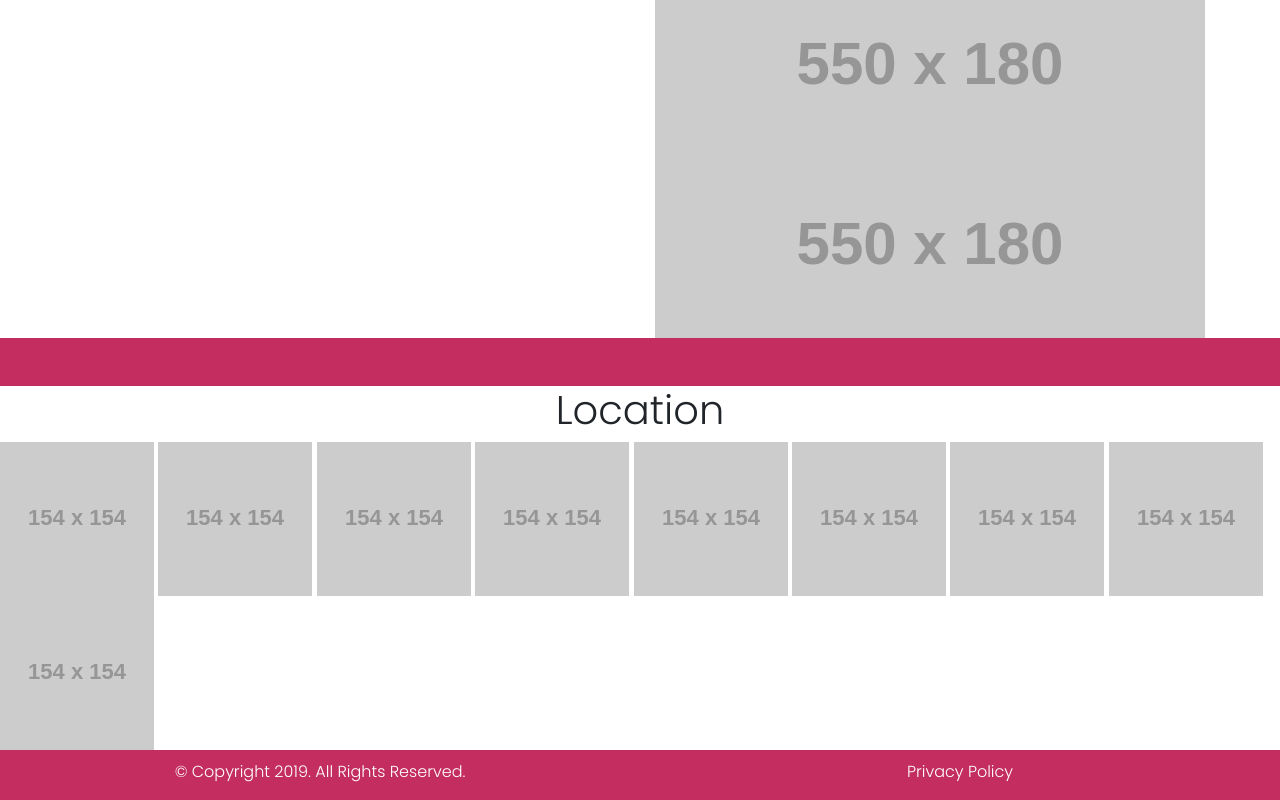
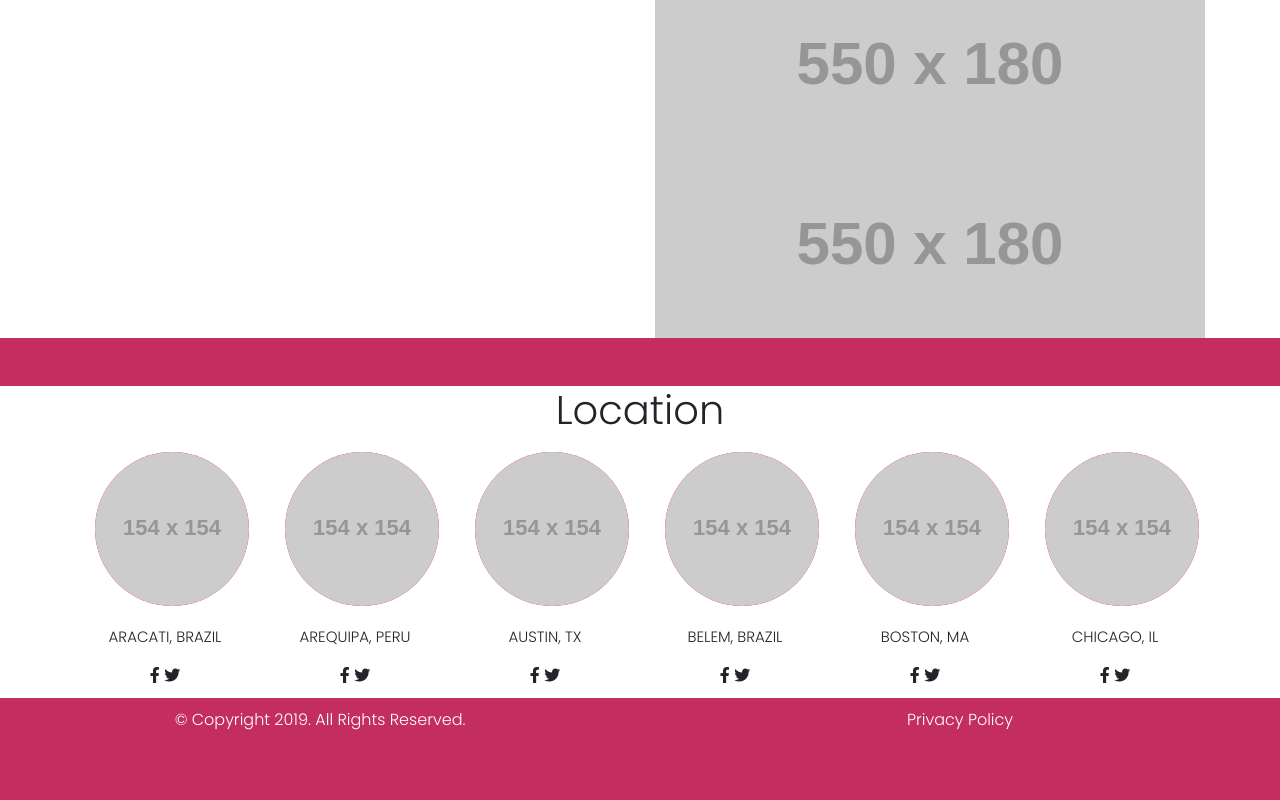
Before and after one commit to pyladiesbkk/pyladies-web, a website built with webpack: page src/index.html in a window 1280 px wide. Shown: the part 1834-2634 px from the top of the page. After the commit the page ends 2582 px from the top, so only its background shows below. Built offline with nearby package versions, Linux system fonts and the light colour scheme; placeholder pictures from the web are drawn by us.

Commit message:
Update location :new_moon_with_face:

```diff
--- a/src/index.html
+++ b/src/index.html
@@ -21,6 +21,8 @@
   <link rel="shortcut icon" type="image/png" rel="apple-touch-icon" sizes="144x144" href="/favicon.ico/apple-icon-144x144.png">
   <link rel="shortcut icon" type="image/png" rel="apple-touch-icon" sizes="152x152" href="/favicon.ico/apple-icon-152x152.png">
   <link rel="shortcut icon" type="image/png" rel="apple-touch-icon" sizes="180x180" href="/favicon.ico/apple-icon-180x180.png">
+  <link rel="stylesheet" href="https://cdnjs.cloudflare.com/ajax/libs/font-awesome/5.11.2/css/all.css">
+  <link rel="shortcut icon" type="image/png" href="/favicon.ico/apple-icon-180x180.png" />
   <title>Pyladies BKK</title>
 </head>
 <body>
--- a/src/location.html
+++ b/src/location.html
@@ -4,17 +4,108 @@
       <h1>Location</h1>
     </div>
   </div>
+<div class="container">
   <div class="row">
-        <div class="col">
-            <img src="https://via.placeholder.com/154x154" alt='Logo' />
-            <img src="https://via.placeholder.com/154x154" alt='Logo' />
-            <img src="https://via.placeholder.com/154x154" alt='Logo' />
-            <img src="https://via.placeholder.com/154x154" alt='Logo' />
-            <img src="https://via.placeholder.com/154x154" alt='Logo' />
-            <img src="https://via.placeholder.com/154x154" alt='Logo' />
-            <img src="https://via.placeholder.com/154x154" alt='Logo' />
-            <img src="https://via.placeholder.com/154x154" alt='Logo' />
-            <img src="https://via.placeholder.com/154x154" alt='Logo' />
+    <div class="col-12">
+      <div class="row">
+        <div class="col-2 d-flex justify-content-center">
+          <div class="card">
+            <div class="box-location">
+              <div id="circle">
+                <img src="https://via.placeholder.com/154x154" alt="Logo" />
+              </div>
+              <div style="text-align: center;">
+                <div class="name-location">
+                  <p>ARACATI, BRAZIL</p>
+                </div>
+                <i class="fab fa-facebook-f"></i>
+                <i class="fab fa-twitter"></i>
               </div>
             </div>
           </div>
+        </div>
+        <div class="col-2 d-flex justify-content-center">
+          <div class="card">
+            <div class="box-location">
+              <div id="circle">
+                <img src="https://via.placeholder.com/154x154" alt="Logo" />
+              </div>
+              <div style="text-align: center;">
+                <div class="name-location">
+                  <p>AREQUIPA, PERU</p>
+                </div>
+                <i class="fab fa-facebook-f"></i>
+                <i class="fab fa-twitter"></i>
+              </div>
+            </div>
+          </div>
+        </div>
+        <div class="col-2 d-flex justify-content-center">
+          <div class="card">
+            <div class="box-location">
+              <div id="circle">
+                <img src="https://via.placeholder.com/154x154" alt="Logo" />
+              </div>
+              <div style="text-align: center;">
+                <div class="name-location">
+                  <p>AUSTIN, TX</p>
+                </div>
+                <i class="fab fa-facebook-f"></i>
+                <i class="fab fa-twitter"></i>
+              </div>
+            </div>
+          </div>
+        </div>
+        <div class="col-2 d-flex justify-content-center">
+          <div class="card">
+            <div class="box-location">
+              <div id="circle">
+                <img src="https://via.placeholder.com/154x154" alt="Logo" />
+              </div>
+              <div style="text-align: center;">
+                <div class="name-location">
+                  <p>BELEM, BRAZIL</p>
+                </div>
+                <i class="fab fa-facebook-f"></i>
+                <i class="fab fa-twitter"></i>
+              </div>
+            </div>
+          </div>
+        </div>
+        <div class="col-2 d-flex justify-content-center">
+          <div class="card">
+            <div class="box-location">
+              <div id="circle">
+                <img src="https://via.placeholder.com/154x154" alt="Logo" />
+              </div>
+              <div style="text-align: center;">
+                <div class="name-location">
+                  <p>BOSTON, MA</p>
+                </div>
+                <i class="fab fa-facebook-f"></i>
+                <i class="fab fa-twitter"></i>
+              </div>
+            </div>
+          </div>
+        </div>
+        <div class="col-2 d-flex justify-content-center">
+          <div class="card">
+            <div class="box-location">
+              <div id="circle">
+                <img src="https://via.placeholder.com/154x154" alt="Logo" />
+              </div>
+              <div style="text-align: center;">
+                <div class="name-location">
+                  <p>CHICAGO, IL</p>
+                </div>
+                <i class="fab fa-facebook-f"></i>
+                <i class="fab fa-twitter"></i>
+              </div>
+            </div>
+          </div>
+        </div>
+      </div>
+    </div>
+  </div>
+  </div>
+</div>
--- a/src/styles.css
+++ b/src/styles.css
@@ -28,3 +28,24 @@ nav {
 .p-white {
     color: white;
 }
+
+#circle img{
+  width: 154px;
+  height: 154px;
+  background: red;
+  border-radius: 50%;
+  z-index: 999;
+}
+
+.box-location{
+  padding: 10px;
+}
+
+.row .card{
+  border: 0px;
+}
+
+.name-location {
+  font-size: 15px;
+  margin-top: 20px;
+}
```
Lines whose indentation alone changed are shown as unchanged.
